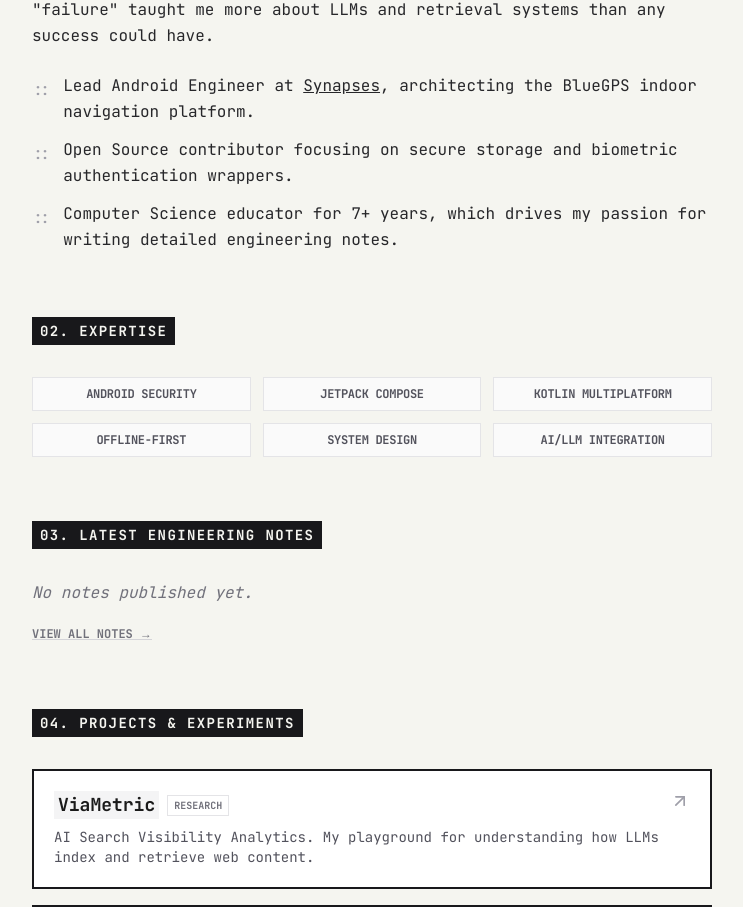
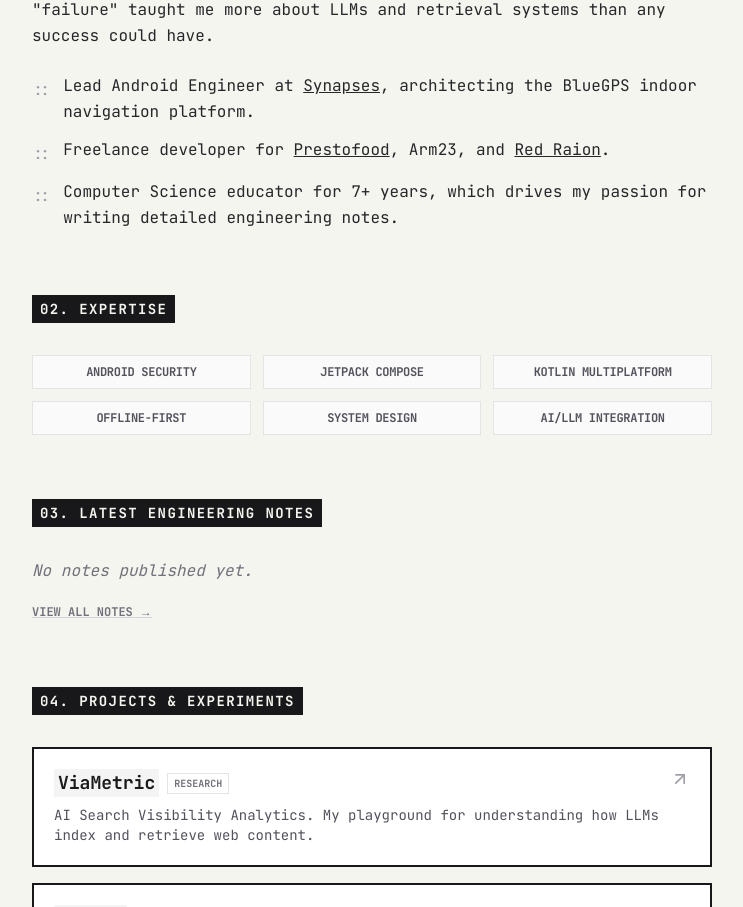
Before and after one commit to davideagostini/davideagostini.github.io, a Next.js app: page / in a window 1280 px wide. Shown: the part 875-1782 px from the top of the page, without its empty margins (268-1011 px from the left). Built offline with nearby package versions, Linux system fonts and the light colour scheme.

Commit message:
copy: update About bullets (remove OSS line, restore freelance work)

```diff
--- a/app/page.tsx
+++ b/app/page.tsx
@@ -117,7 +117,7 @@ export default function Home() {
                 Lead Android Engineer at <Link href="https://www.synapseslab.com/" className="underline hover:bg-zinc-900 hover:text-white transition-colors">Synapses</Link>, architecting the BlueGPS indoor navigation platform.
               </ListItem>
               <ListItem>
-                Open Source contributor focusing on secure storage and biometric authentication wrappers.
+                Freelance developer for <Link href="https://www.foodys.it/" className="underline hover:bg-zinc-900 hover:text-white transition-colors">Prestofood</Link>, Arm23, and <Link href="https://redraion.com/" className="underline hover:bg-zinc-900 hover:text-white transition-colors">Red Raion</Link>.
               </ListItem>
               <ListItem>
                 Computer Science educator for 7+ years, which drives my passion for writing detailed engineering notes.
```
